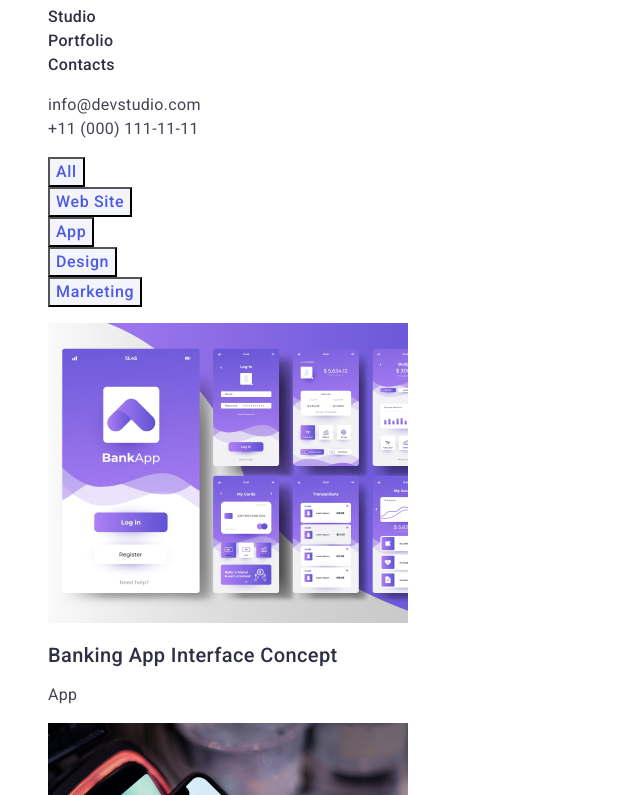
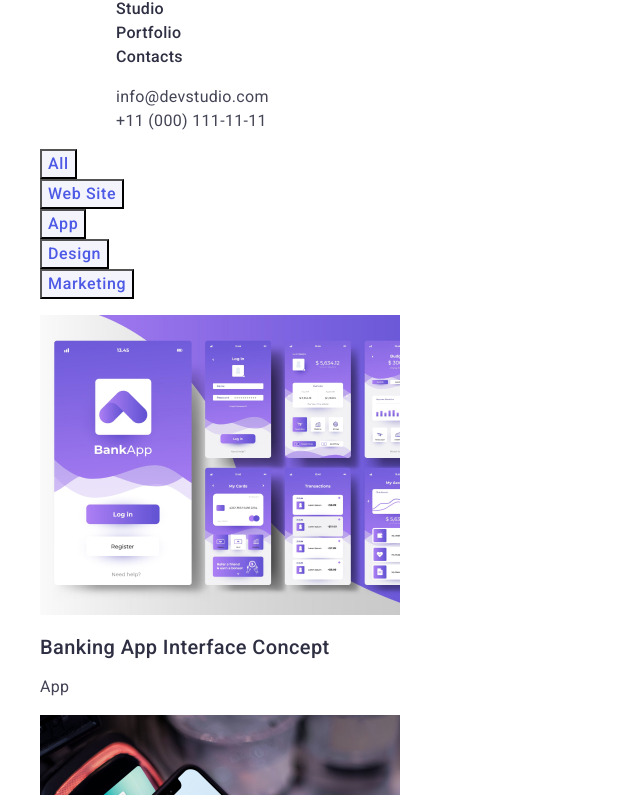
Before and after one commit to Andrey9019/CardBoard-Backend, a plain HTML site: page portfolio.html in a window 1280 px wide. Shown: the part 40-835 px from the top of the page, without its empty margins (0-640 px from the left). Drawn offline with nearby package versions, Linux system fonts and the light colour scheme.

Commit message:
added normalize

```diff
--- a/css/style.css
+++ b/css/style.css
@@ -69,7 +69,11 @@ body {
   letter-spacing: 0.03em;
   text-transform: uppercase;
 }
-
+.container {
+  width: 1128px;
+  margin-left: auto;
+  margin-right: auto;
+}
 /* header */
 
 .header-nav {
--- a/portfolio.html
+++ b/portfolio.html
@@ -11,13 +11,15 @@
     <link
         href="https://fonts.googleapis.com/css2?family=Raleway:wght@800&family=Roboto:wght@400;500;700;900&display=swap"
         rel="stylesheet">
+    <link rel="stylesheet"
+        href="https://cdnjs.cloudflare.com/ajax/libs/modern-normalize/1.1.0/modern-normalize.min.css">
     <link rel="stylesheet" href="./css/style.css">
 </head>
 
 
 <body>
     <header class="header">
-        <nav>
+        <nav class="container">
             <a class="link logo" href="./index.html">Web<span class="logo-header">Studio</span>
             </a>
 
@@ -28,7 +30,7 @@
             </ul>
         </nav>
 
-        <address class="header-address link">
+        <address class="header-address link container">
             <ul class="list">
                 <li>
                     <a class="header-address link" href="mailto:info@devstudio.com">info@devstudio.com </a>
```
Also changed, not shown: index.html (+3 -2 lines).
